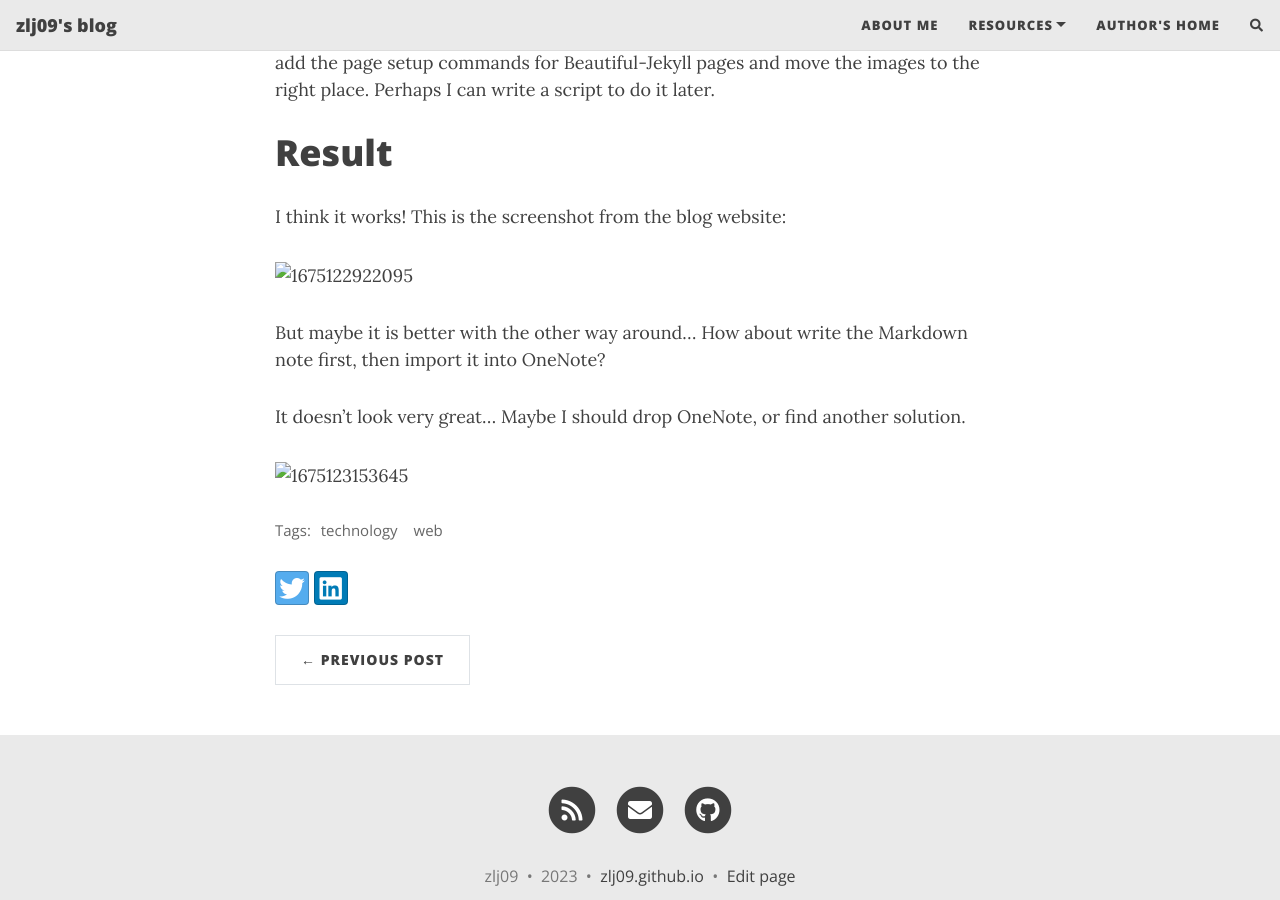
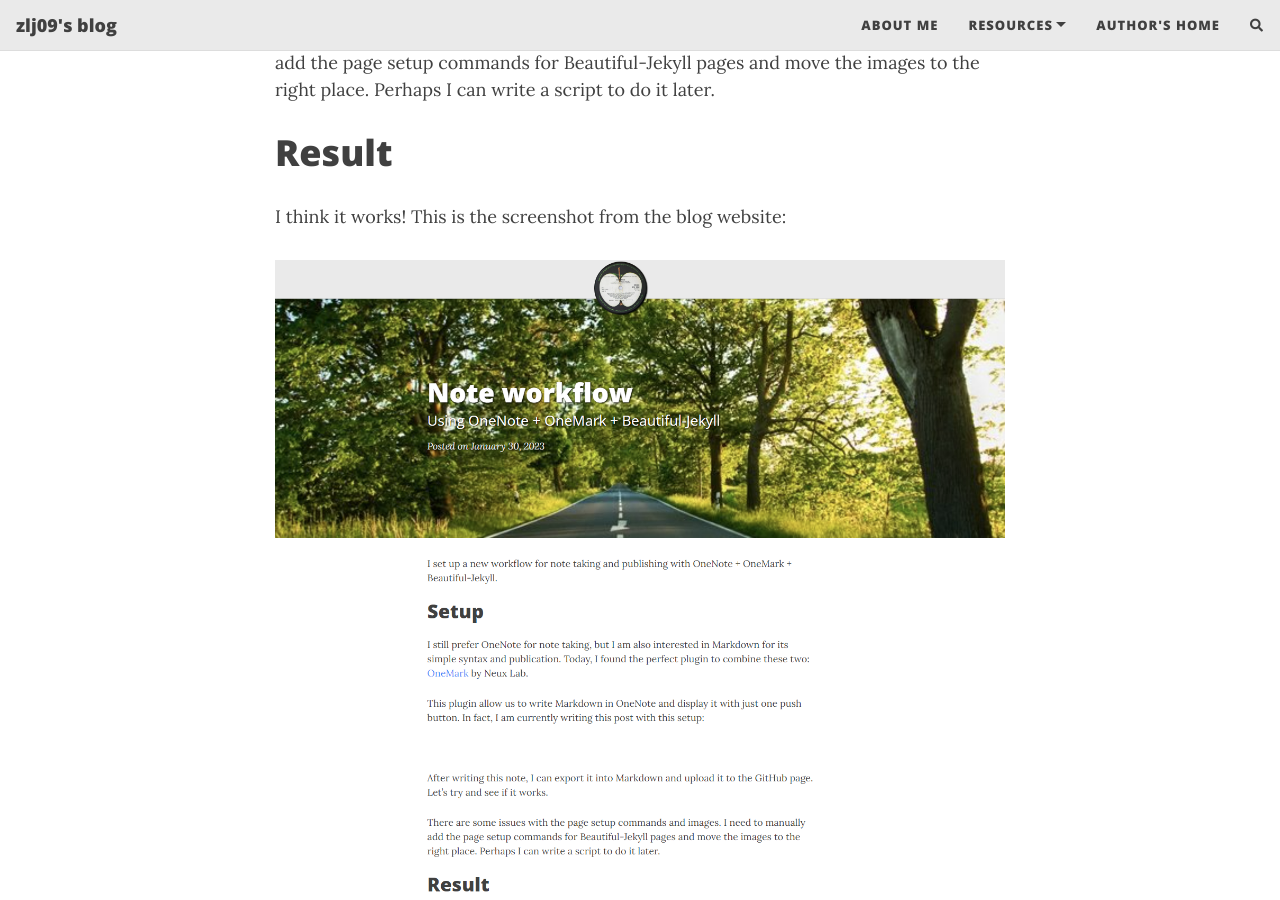
Before and after one commit to zlj09/zlj09.github.io, a Jekyll site: the page built from _posts/2023-01-30-note-workflow.md, in a window 1280 px wide and 900 px high, scrolled down 1045 px. Built offline with Jekyll 4.4.1, drawn with Linux system fonts in a browser that asks for light colours; nearby versions of some CDN libraries; comment, search, counter and statistics services are not loaded.

Commit message:
Fixed the image problems in Post 2

```diff
--- a/_posts/2023-01-30-note-workflow.md
+++ b/_posts/2023-01-30-note-workflow.md
@@ -25,10 +25,10 @@ There are some issues with the page setup commands and images. I need to manuall
 
 I think it works! This is the screenshot from the blog website:
 
-![1675122922095](image/2023-01-30-note-workflow/1675122922095.png)
+![1675122922095](/assets/img/2023-01-30-note-workflow/1675122922095.png)
 
 But maybe it is better with the other way around... How about write the Markdown note first, then import it into OneNote?
 
 It doesn't look very great... Maybe I should drop OneNote, or find another solution.
 
-![1675123153645](image/2023-01-30-note-workflow/1675123153645.png)
+![1675123153645](/assets/img/2023-01-30-note-workflow/1675123153645.png)
```
Also changed, not shown: assets/img/2023-01-30-note-workflow/1675122922095.png (renamed from _posts/image/2023-01-30-note-workflow/1675122922095.png), assets/img/2023-01-30-note-workflow/1675123153645.png (renamed from _posts/image/2023-01-30-note-workflow/1675123153645.png), assets/img/2023-01-30-note-workflow/image_1.5afd9432.png (renamed from _posts/image/2023-01-30-note-workflow/image_1.5afd9432.png).
